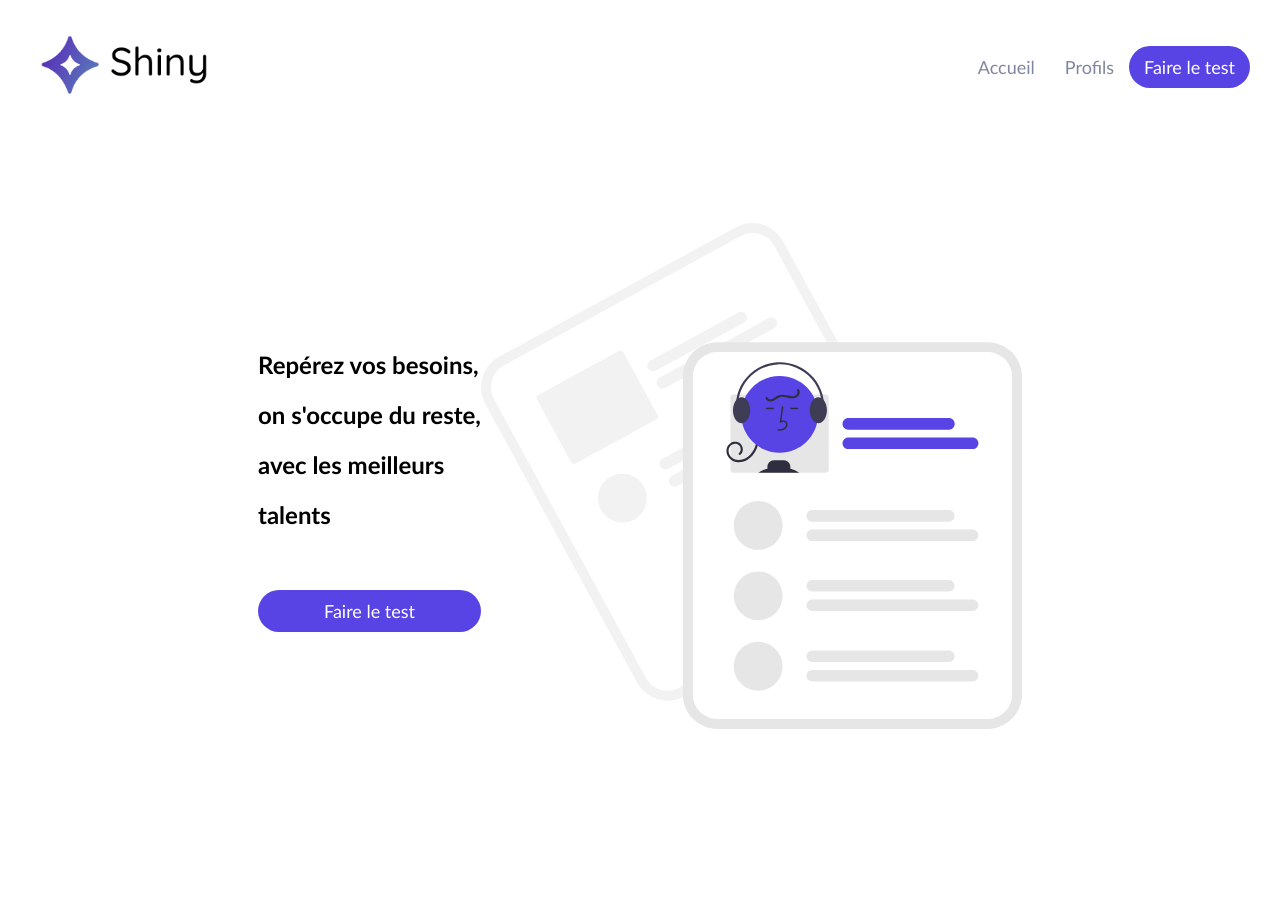
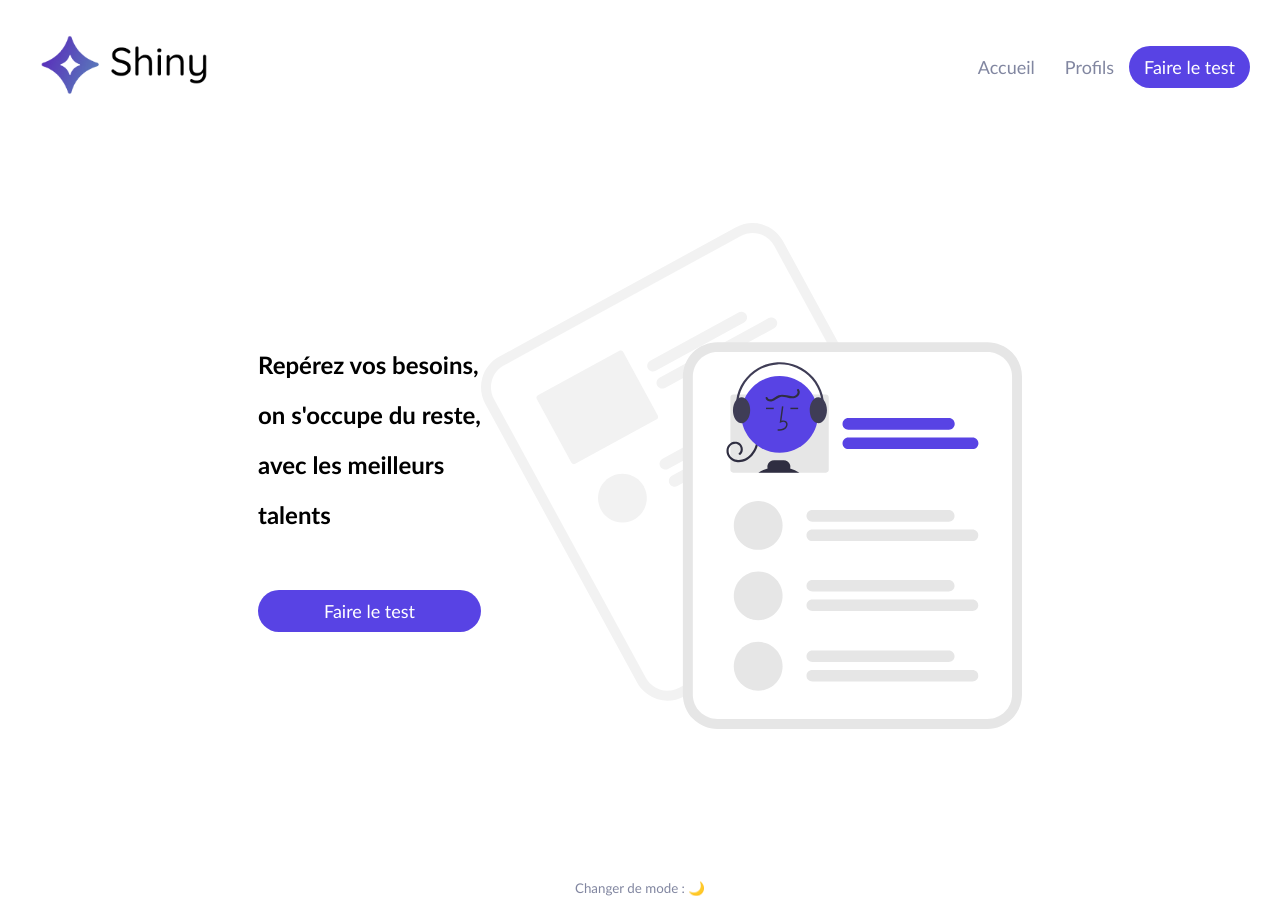
Before and after one commit to MathildePDB/react_shiny-agency_tuto-open-classrooms, a React (Create React App) app: page / in a window 1280 px wide. Before the commit the page ends 819 px from the top, so only its background shows below. Built offline with nearby package versions, Linux system fonts and the light colour scheme.

Commit message:
add dark mode with context

```diff
--- /dev/null
+++ b/src/components/Footer/index.jsx
@@ -0,0 +1,35 @@
+import { useContext } from "react"
+import { ThemeContext } from '../../utils/context'
+import styled from "styled-components"
+import colors from '../../utils/style/colors'
+
+
+const FooterContainer = styled.footer`
+  display: flex;
+  flex-direction: row;
+  align-items: center;
+  justify-content: center;
+  padding-top: 60px;
+`
+
+const NightModeButton = styled.button`
+  background-color: transparent;
+  border: none;
+  cursor: pointer;
+  color: ${colors.secondary};
+`
+
+function Footer() {
+
+  const { toggleTheme, theme } = useContext(ThemeContext)
+
+  return (
+    <FooterContainer>
+      <NightModeButton onClick={() => toggleTheme()}>
+        Changer de mode : {theme === 'light' ? '🌙' : '☀️'}
+      </NightModeButton>
+    </FooterContainer>
+  )
+}
+
+export default Footer
--- a/src/index.jsx
+++ b/src/index.jsx
@@ -1,37 +1,34 @@
 import React from 'react'
 import reactdom from 'react-dom'
-import { BrowserRouter as Router, Routes, Route } from 'react-router-dom'
+import { BrowserRouter as Router, Route, Routes} from 'react-router-dom'
 import Home from './pages/Home/'
 import Survey from './pages/Survey'
 import Header from './components/Header'
+import Footer from './components/Footer'
 import Error from './components/Error'
 import Results from './pages/Results'
 import Freelances from './pages/Freelances'
-import { createGlobalStyle } from 'styled-components'
-
-const GlobalStyle = createGlobalStyle`
-  * {
-    font-family: 'Trebuchet MS', Helvetica, sans-serif;
-  }
-
-  body {
-    margin: 0;
-  }
-`
+import GlobalStyle from './utils/style/GlobalStyle'
+import { ThemeProvider, SurveyProvider } from './utils/context'
 
 reactdom.render(
   <React.StrictMode>
     <Router>
+      <ThemeProvider>
+        <SurveyProvider>
           <GlobalStyle />
           <Header />
           <Routes>
-        <Route path="/" element={<Home />} />
+            <Route exact path="/" element={<Home />} />
             <Route path="/survey/:questionNumber" element={<Survey />} />
             <Route path="/results" element={<Results />} />
             <Route path="/freelances" element={<Freelances />} />
             <Route path="*" element={<Error />} />
           </Routes>
+          <Footer />
+        </SurveyProvider>
+      </ThemeProvider>
     </Router>
   </React.StrictMode>,
-  document.getElementById('root'),
-)
+  document.getElementById('root')
+);
--- /dev/null
+++ b/src/utils/context/index.jsx
@@ -0,0 +1,31 @@
+import React, { useState, createContext } from 'react'
+
+export const ThemeContext = createContext()
+
+export const ThemeProvider = ({ children }) => {
+  const [theme, setTheme] = useState('light')
+  const toggleTheme = () => {
+    setTheme(theme === 'light' ? 'dark' : 'light')
+  }
+
+  return (
+    <ThemeContext.Provider value={{ theme, toggleTheme }}>
+      {children}
+    </ThemeContext.Provider>
+  )
+}
+
+export const SurveyContext = createContext()
+
+export const SurveyProvider = ({ children }) => {
+  const [answers, setAnswer] = useState({})
+  const saveAnswers = (newAnswers) => {
+    setAnswer({ ...answers, ...newAnswers })
+  }
+
+  return (
+    <SurveyContext.Provider value={{ answers, saveAnswers }}>
+      {children}
+    </SurveyContext.Provider>
+  )
+}
--- /dev/null
+++ b/src/utils/style/GlobalStyle.jsx
@@ -0,0 +1,21 @@
+import { useContext } from "react"
+import { ThemeContext } from '../context'
+import { createGlobalStyle } from "styled-components"
+
+const StyledGlobalStyle = createGlobalStyle`
+  * {
+    font-family: 'Trebuchet MS', Helvetica, sans-serif;
+  }
+
+  body {
+   background-color: ${({ isDarkMode }) => (isDarkMode ? 'black' : 'white')};
+   margin: 0;
+  }
+`
+
+function GlobalStyle() {
+  const { theme } = useContext(ThemeContext)
+  return <StyledGlobalStyle isDarkMode={theme === 'dark'} />
+}
+
+export default GlobalStyle
```
Lines whose indentation alone changed are shown as unchanged.
